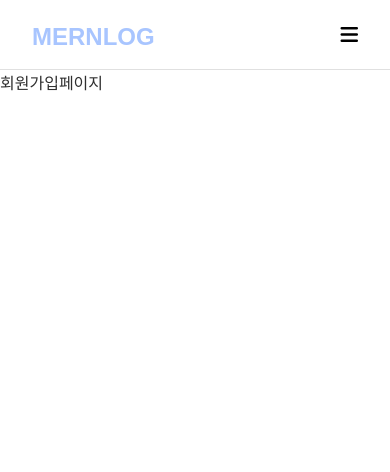
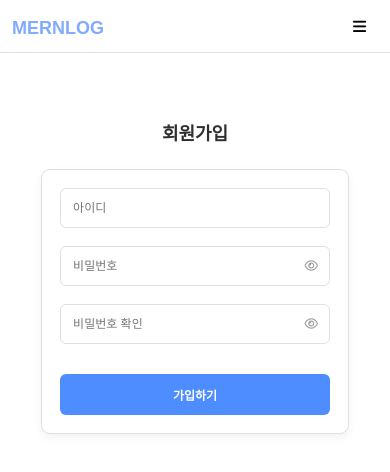
Before and after one commit to H-JuKyung/Mernlog_Front, a React (Vite) app: page /register in a window 390 px wide. Shown: the top 472 px of the page. Built offline with nearby package versions, Linux system fonts and the light colour scheme; a web font is replaced by a local one.

Commit message:
Feat: 회원가입 페이지 UI 구현 및 반응형 스타일링 적용

```diff
--- a/src/common/DefaultLayout/index.jsx
+++ b/src/common/DefaultLayout/index.jsx
@@ -1,13 +1,14 @@
 import { Outlet } from 'react-router-dom';
 import Header from '@/components/Header';
-import '../index.css';
 import css from './index.module.css';
 
 export default function DefaultLayout() {
   return (
     <div className={css.defaultlayout}>
       <Header />
-      <Outlet />
+      <main className="container main">
+        <Outlet />
+      </main>
     </div>
   );
 }
--- a/src/common/DefaultLayout/index.module.css
+++ b/src/common/DefaultLayout/index.module.css
@@ -1,15 +1,8 @@
 .defaultlayout {
   width: 100%;
   min-height: 100vh;
-  margin: 0 auto;
-  padding: 0 2rem;
   position: relative;
   box-sizing: border-box;
+  display: flex;
+  flex-direction: column;
 }
-
-@media (max-width: 768px) {
-  .defaultlayout {
-    padding: 0;
-    margin: auto;
-  }
-}
--- a/src/components/Header.jsx
+++ b/src/components/Header.jsx
@@ -26,6 +26,7 @@ export default function Header() {
 
   return (
     <header className={css.header}>
+      <div className={`container ${css.headerInner}`}>
         <h1>
           <Link to={'/'}>MERNLOG</Link>
         </h1>
@@ -48,6 +49,7 @@ export default function Header() {
             <MenuLink to="/login" label="로그인" />
           </div>
         )}
+      </div>
     </header>
   );
 }
--- a/src/components/header.module.css
+++ b/src/components/header.module.css
@@ -1,12 +1,23 @@
 .header {
+  position: fixed;
+  top: 0;
+  left: 0;
+  width: 100%;
+  z-index: 1000;
+  background-color: white;
   display: flex;
   justify-content: space-between;
   align-items: center;
   border-bottom: 1px solid var(--color-border);
-  padding: 1rem 2rem;
+  padding: 1rem 0;
   color: var(--color-text);
-  background-color: transparent;
-  position: relative;
+  background-color: var(--color-white);
+}
+
+.headerInner {
+  display: flex;
+  justify-content: space-between;
+  align-items: center;
 }
 
 .header h1 a {
--- a/src/common/index.css
+++ b/src/index.css
@@ -65,11 +65,11 @@
   --fs-64: 4rem;
 
   /* ===== 컬러 ===== */
-  --color-primary: #a8c5ff;
-  --color-primary-light: #d2e3ff;
-  --color-primary-lighter: #eff5ff;
-  --color-primary-dark: #7daeff;
-  --color-primary-darker: #4f8bff;
+  --color-primary: #82aaff;
+  --color-primary-light: #b3cdff;
+  --color-primary-lighter: #e3eeff;
+  --color-primary-dark: #4e8dff;
+  --color-primary-darker: #2563eb;
 
   --color-text: #2f2f2f;
   --color-subtext: #757575;
@@ -93,16 +93,63 @@
   --gray-700: #5a5a5a;
   --gray-800: #3d3d3d;
   --gray-900: #1f1f1f;
+
+  --header-height: 71px;
 }
 
 html {
   font-size: 16px;
 }
 
+html,
+body {
+  height: 100%;
+}
+
 body {
   font-family: var(--font-default);
   font-size: var(--fs-16);
   color: var(--color-text);
+}
+
+.container {
+  width: 100%;
+  max-width: 1507px;
+  padding-left: 2rem;
+  padding-right: 2rem;
+  margin-left: auto;
+  margin-right: auto;
+  box-sizing: border-box;
+}
+
+.main {
+  padding-top: calc(var(--header-height) + 2rem);
+}
+
+@media (max-width: 768px) {
+  .container {
+    padding-left: 1.5rem;
+    padding-right: 1.5rem;
+  }
+
+  .main {
+    padding-top: calc(var(--header-height) + 1rem);
+  }
+}
+
+@media (max-width: 480px) {
+  html {
+    font-size: 12px;
+  }
+
+  .container {
+    padding-left: 1rem;
+    padding-right: 1rem;
+  }
+
+  .main {
+    padding-top: calc(var(--header-height) + 0.5rem);
+  }
 }
 
 a {
--- a/src/main.jsx
+++ b/src/main.jsx
@@ -2,6 +2,7 @@ import { StrictMode } from 'react';
 import { createRoot } from 'react-dom/client';
 import { RouterProvider } from 'react-router-dom';
 import { router } from '@/router';
+import './index.css';
 
 createRoot(document.getElementById('root')).render(
   <StrictMode>
--- a/src/pages/RegisterPage/index.jsx
+++ b/src/pages/RegisterPage/index.jsx
@@ -1,9 +1,41 @@
+import { useState } from 'react';
 import css from './index.module.css';
 
 export default function RegisterPage() {
+  const [showPassword, setShowPassword] = useState(false);
+  const [showConfirmPassword, setShowConfirmPassword] = useState(false);
+
   return (
-    <main className={css.index}>
-      <p>회원가입페이지</p>
+    <main className={css.registerpage}>
+      <div className={css.wrapper}>
+        <h2>회원가입</h2>
+        <form className={css.registerForm}>
+          <div className={css.inputGroup}>
+            <input type="text" placeholder="아이디" />
+            <strong>에러메세지</strong>
+          </div>
+
+          <div className={css.inputGroup}>
+            <input type={showPassword ? 'text' : 'password'} placeholder="비밀번호" />
+            <i
+              className={`fa-regular ${showPassword ? 'fa-eye-slash' : 'fa-eye'} ${css.eyeIcon}`}
+              onClick={() => setShowPassword(prev => !prev)}
+            />
+            <strong>에러메세지</strong>
+          </div>
+
+          <div className={css.inputGroup}>
+            <input type={showConfirmPassword ? 'text' : 'password'} placeholder="비밀번호 확인" />
+            <i
+              className={`fa-regular ${showConfirmPassword ? 'fa-eye-slash' : 'fa-eye'} ${css.eyeIcon}`}
+              onClick={() => setShowConfirmPassword(prev => !prev)}
+            />
+            <strong>에러메세지</strong>
+          </div>
+
+          <button type="submit">가입하기</button>
+        </form>
+      </div>
     </main>
   );
 }
--- a/src/pages/RegisterPage/index.module.css
+++ b/src/pages/RegisterPage/index.module.css
@@ -0,0 +1,100 @@
+.registerpage {
+  display: flex;
+  justify-content: center;
+  align-items: flex-start;
+  padding-top: 5vh;
+}
+
+.wrapper {
+  display: flex;
+  flex-direction: column;
+  align-items: center;
+  width: 100%;
+  padding: 0 1rem;
+}
+
+.wrapper h2 {
+  margin-bottom: 2rem;
+  font-size: var(--fs-28);
+}
+
+.registerForm {
+  display: flex;
+  flex-direction: column;
+  gap: 1.5rem;
+  width: 100%;
+  max-width: 450px;
+  padding: 2.5rem;
+  background: var(--color-white);
+  border: 1px solid var(--color-border);
+  border-radius: var(--fs-12);
+  box-shadow: 0 4px 10px rgba(0, 0, 0, 0.05);
+}
+
+.inputGroup {
+  position: relative;
+  display: flex;
+  flex-direction: column;
+}
+
+.inputGroup input {
+  padding: 1rem 3rem 1rem 1rem;
+  font-size: var(--fs-16);
+  border: 1px solid var(--color-border);
+  border-radius: var(--fs-8);
+  transition: border-color 0.3s;
+}
+
+.inputGroup input:focus {
+  border-color: var(--color-primary);
+  outline: none;
+}
+
+.eyeIcon {
+  position: absolute;
+  right: 1rem;
+  top: 50%;
+  transform: translateY(-50%);
+  color: var(--gray-500);
+  cursor: pointer;
+  font-size: 1rem;
+  transition: color 0.2s ease;
+}
+
+.eyeIcon:hover {
+  color: var(--color-primary);
+}
+
+.registerForm strong {
+  font-size: 0.875rem;
+  color: var(--color-error);
+  display: none;
+}
+
+.registerForm button {
+  margin-top: 1rem;
+  padding: 1rem;
+  background-color: var(--color-primary-dark);
+  color: var(--color-white);
+  font-weight: bold;
+  font-size: var(--fs-16);
+  border: none;
+  border-radius: var(--fs-8);
+  cursor: pointer;
+  transition: background-color 0.3s;
+}
+
+.registerForm button:hover {
+  background-color: var(--color-primary-darker);
+}
+
+@media (max-width: 768px) {
+  .wrapper h2 {
+    font-size: var(--fs-24);
+  }
+
+  .registerForm {
+    padding: 1.5rem;
+    max-width: 90%;
+  }
+}
```
Lines whose indentation alone changed are shown as unchanged.
